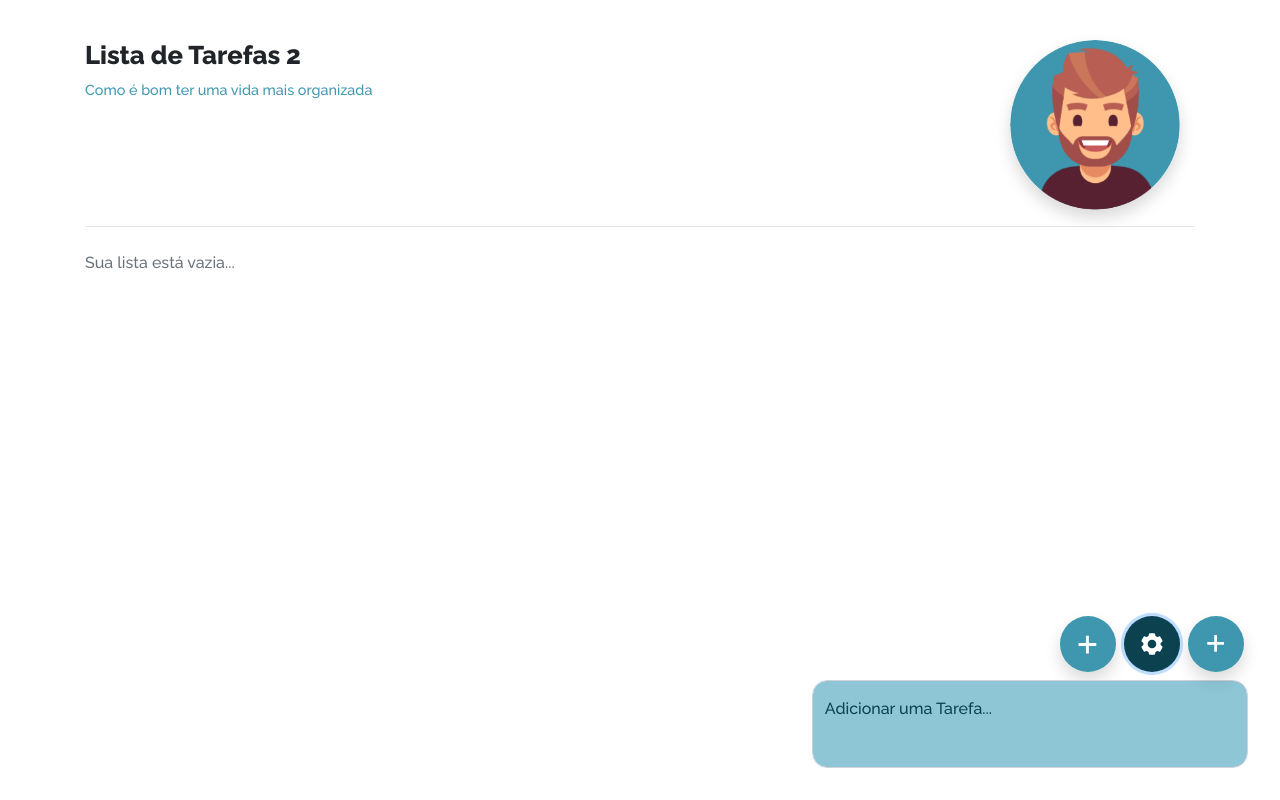
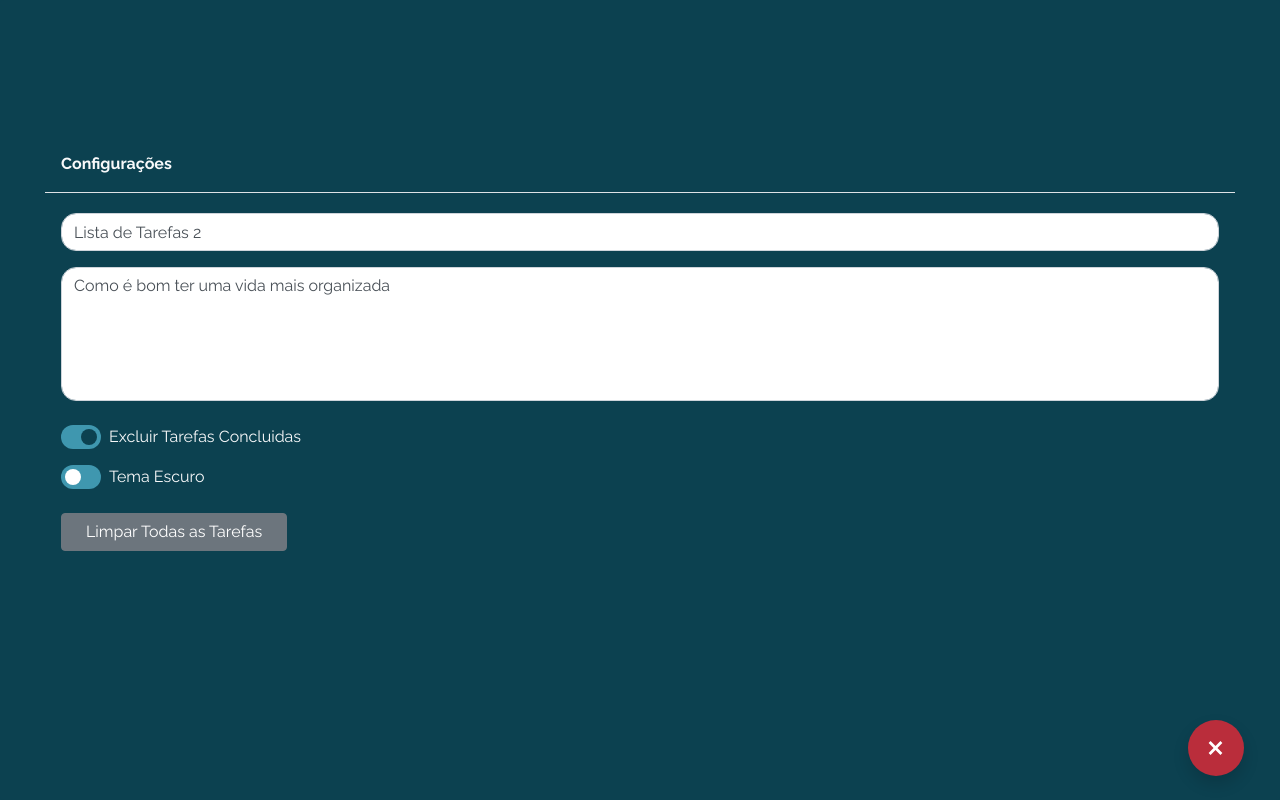
Before and after one commit to mateus-lopes/taskify, a Vue app: page / in a window 1280 px wide. Both pictures are taken after a click on the button 1151 px from the left and 644 px from the top of the page. Built offline with nearby package versions, Linux system fonts and the light colour scheme.

Commit message:
Add files via upload
version 1.2.1

```diff
--- a/src/App.vue
+++ b/src/App.vue
@@ -1,22 +1,24 @@
 <template>
-  <div  class='py-4 container'>
-    <TitleList  :title='title' :description='description' :src_user='src_user' />
-    <TasksList  :tasks='tasks' />
-    <TaskButton :title='title' :description='description' :src_user='src_user' :delete_auto_check='delete_auto_check' />
+    <div class='py-4 container'>
+        <TitleList :title='title_special' :description='description_special' :src_user='src_user' />
+        <TasksList @check="checked" :tasks='tasks' />
+        <NavBar @delete_tasks="delete_tasks" @update_description="update_description" @update_title="update_title"
+            @dark_mode="dark_mode" @delete_auto="delete_auto" @add_task="add_task" :title='title'
+            :description='description' :dark="dark" :delete_auto_check='delete_auto_check' />
     </div>
 </template>
 
 <script>
 import TitleList from './components/ListTitle.vue'
 import TasksList from './components/TasksList.vue'
-import TaskButton from './components/NavBar.vue'
+import NavBar from './components/NavBar.vue'
 // so vem vagabunda
 export default {
     name: 'App',
     components: {
         TitleList,
         TasksList,
-    TaskButton,
+        NavBar,
     },
     data() {
         return {
@@ -35,59 +37,51 @@ export default {
         }
     },
     methods: {
-      animation_add_task(){
-          if(this.active_config == true){
-              this.active_config = false
-              this.key = false
-          } else{
-              if(this.active_task == false) {
-                  this.active_task = true
-                  this.key = true
-              }else{
-                  this.active_task = false
-                  this.key = false
+        add_task(item) {
+            this.tasks.push({
+                title: item, checked: false
+            })
+        },
+        delete_tasks() {
+            this.tasks = []
+        },
+        delete_auto() {
+            (this.delete_auto_check == true) ? this.delete_auto_check = false : this.delete_auto_check = true
+            console.log('delete_auto', this.delete_auto_check)
+        },
+        dark_mode() {
+            (this.dark == true) ? this.dark = false : this.dark = true
+            console.log('dark_mode', this.dark)
+        },
+        checked(index) {
+            if (this.delete_auto_check == true) {
+
+                setTimeout(() => {
+                    if (this.delete_auto_check == true) {
+                        this.tasks.splice(parseInt(index), 1)
                     }
+                }, 400)
             }
         },
-      edit_config(){
-          if(this.active_config == false) {
-              this.active_task = false
-              this.key = true
-              this.active_config = true
-          }
+        update_description(value) {
+            this.description = value
         },
-      add_task(){
-          if(this.new_task != ''){
-              this.tasks.push({
-                  title: this.new_task, checked: false
-              })
-              this.new_task = '';
-              (this.animation_add == true) ? this.animation_add = false : this.animation_add = true
-          }else{
-              (this.error_add_task == true) ? this.error_add_task = false : this.error_add_task = true
-          }
-      },
-      delete_tasks(){
-          this.tasks = []
-      },
-      checked(index) {
-          setTimeout(() => {
-              if(this.delete_auto == true){this.tasks.splice(parseInt(index), 1)}
-          }, 300)
+        update_title(value) {
+            this.title = value
         }
     },
     computed: {
-      title_special(){
-          if(this.title.length > 20) {
+        title_special() {
+            if (this.title.length > 20) {
                 return this.title.slice(0, 19) + '...'
-          }else{
+            } else {
                 return this.title
             }
         },
-      description_special(){
-        if(this.description.length > 88) {
+        description_special() {
+            if (this.description.length > 88) {
                 return this.description.slice(0, 87) + '...'
-        }else{
+            } else {
                 return this.description
             }
         },
@@ -97,12 +91,104 @@ export default {
 </script>
 
 <style>
-
-input, textarea, input:focus, textarea:focus {
+input,
+textarea,
+input:focus,
+textarea:focus {
     border-radius: 15px !important;
     outline: 0;
-  resize:none;
+    resize: none;
     background: dotted;
 }
 
+/* ---- resposividade ---- */
+
+@media screen and (min-width:375px) {
+
+    /* -- img user -- */
+    .header .img_user {
+        max-width: 100%;
+    }
+
+    /* -- title -- */
+    .h2_title {
+        padding-left: 0;
+        background-color: transparent;
+    }
+
+    .p_title {
+        padding-left: 0;
+    }
+
+    /* -- navbar -- */
+    .div_add_task .div_btn_close {
+        width: 3rem;
+        height: 3rem;
+        padding: .5em;
+    }
+
+    .div_add_task .div_btn_add {
+        width: 3rem;
+        height: 3rem;
+        padding: .5em;
+    }
+
+    .div_add_task .div_icon_config {
+        position: relative;
+        width: 3rem;
+        height: 3rem;
+        padding: .58em .69em .69em .69em;
+    }
+}
+
+@media screen and (min-width:425px) {
+
+    /* -- img user -- */
+    .header .img_user {
+        max-width: 70%;
+    }
+
+}
+
+@media screen and (min-width:768px) {
+
+    /* -- img user -- */
+    .header .img_user {
+        max-width: 50%;
+    }
+
+    /* -- title -- */
+    .header .h2_title {
+        font-weight: 800;
+        font-size: 1.6em;
+        border: none;
+        width: 100%;
+    }
+
+    .header .p_title {
+        color: #3f97af;
+        font-weight: 500;
+        font-size: .9em;
+    }
+
+    /* -- navbar -- */
+    .div_add_task .div_btn_close {
+        width: 3.5rem;
+        height: 3.5rem;
+        padding: .65em;
+    }
+
+    .div_add_task .div_btn_add {
+        width: 3.5rem;
+        height: 3.5rem;
+        padding: .6em;
+    }
+
+    .div_add_task .div_icon_config {
+        position: relative;
+        width: 3.5rem;
+        height: 3.5rem;
+        padding: .85em .88em .88em .88em;
+    }
+}
 </style>
--- a/src/components/NavBar.vue
+++ b/src/components/NavBar.vue
@@ -1,13 +1,19 @@
 <template>
-    <div class='div_add_task'>
+    <div @keyup.esc="hidden_configs" class='div_add_task'>
         <div class='row'>
             <div class='div_wrapper py-2'>
-                <AddBtn :active_task="active_task" :error_add_task="error_add_task"/>
-                <ConfigBtn :title="title" :delete_auto_check="delete_auto_check" :description="description" :active_task="active_task" :active_config="active_config"/>
-                <NavBtn @animation="animation_add_task" :active_task="active_task" :key="key" />
+                <AddBtn @animation="add_task" :active_navbar="active_navbar" :error_add_task="error_add_task" />
+                <ConfigBtn @update_title="update_title" @update_description="update_description"
+                    @animation="show_configs" @delete_tasks="delete_tasks" @delete_auto="delete_auto" :title="title"
+                    :delete_auto_check="delete_auto_check" :description="description" :active_navbar="active_navbar"
+                    :active_config="active_config" />
+                <NavBtn @animation="show_navbar" :active_navbar="active_navbar" :key_animation="key_animation" />
             </div>
             <div class='col-12'>
-                <TaskInput :new_task="new_task" :active_task="active_task" />
+                <div :class='{ active: active_navbar }' class='div_input'>
+                    <textarea @keyup.enter='add_task' v-model='new_task' class='form-control'
+                        placeholder='Adicionar uma Tarefa...' name='input_task'></textarea>
+                </div>
             </div>
         </div>
     </div>
@@ -17,19 +23,17 @@
 import AddBtn from './NavComponents/AddBtn.vue'
 import ConfigBtn from './NavComponents/ConfigBtn.vue'
 import NavBtn from './NavComponents/NavBtn.vue'
-import TaskInput from './NavComponents/TaskInput.vue'
-// so vem vagabunda
 export default {
     components: {
         AddBtn,
         ConfigBtn,
         NavBtn,
-        TaskInput,
     },
     props: {
-        delete_auto_check:Boolean,
-        title:String,
-        description:String,
+        delete_auto_check: Boolean,
+        dark: Boolean,
+        title: String,
+        description: String,
     },
     data() {
         return {
@@ -37,68 +41,73 @@ export default {
             new_task: '',
 
             // animations
-            key: true,
+            key_animation: true,
             animation_add: true,
-            active_task: true,
+            active_navbar: true,
             active_config: false,
             error_add_task: false,
 
         }
     },
     methods: {
-        animation_add_task(){
-            console.log('executei')
-            if(this.active_config == true){
+        hidden_configs() {
+            if (this.active_config == true) {
                 this.active_config = false
-                this.key = false
-            } else{
-                if(this.active_task == false) {
-                    this.active_task = true
-                    this.key = true
-                }else{
-                    this.active_task = false
-                    this.key = false
-                }
+                this.key_animation = false
+                this.active_navbar = true
+                this.key_animation = true
             }
         },
-        edit_config(){
-            if(this.active_config == false) {
-                this.active_task = false
-                this.key = true
+        show_navbar() {
+            if (this.active_config != true) {
+                if (this.active_navbar == false) {
+                    this.active_navbar = true
+                    this.key_animation = true
+                } else {
+                    this.active_navbar = false
+                    this.key_animation = false
+                }
+            } else {
+                this.hidden_configs()
+            }
+        },
+        show_configs() {
+            if (this.active_config == false) {
+                this.active_navbar = false
+                this.key_animation = true
                 this.active_config = true
             }
         },
-        delete_tasks(){
-            this.tasks = []
+        update_title(value) {
+            this.$emit('update_title', value)
         },
-
-        // emit
-        delete_auto(){
-            // emitir
-            console.log('deletar automaticamente ativado')
+        update_description(value) {
+            this.$emit('update_description', value)
         },
-        add_task(){
-            if(this.new_task != ''){
-                // this.tasks.push({
-                //     title: this.new_task, checked: false
-                // })
-                // emitir
-                console.log('adicionar')
+        delete_tasks() {
+            this.$emit('delete_tasks')
+        },
+        add_task() {
+            this.new_task = this.new_task.trim();
+            let clean_task = this.new_task.replace('\n', '') != ''
+            if (clean_task) {
+                this.$emit('add_task', this.new_task)
                 this.new_task = '';
                 (this.animation_add == true) ? this.animation_add = false : this.animation_add = true
-            }else{
+            } else {
                 (this.error_add_task == true) ? this.error_add_task = false : this.error_add_task = true
+                this.new_task = '';
             }
         },
-        update_text(){
-            // emitir
+        delete_auto() {
+            this.$emit('delete_auto')
         }
     },
 }
 </script>
 
 <style>
-    /* - btn e input add_task - */
+/* - btn e input add_task - */
 
 .div_add_task {
     position: fixed;
@@ -226,15 +235,19 @@ export default {
     0% {
         transform: translateX(1.5px);
     }
+
     25% {
         transform: translateX(-1.6px);
     }
+
     50% {
         transform: translateX(1.5px);
     }
+
     75% {
         transform: translateX(-1.6px);
     }
+
     100% {
         transform: translateX(1.5px);
     }
@@ -256,6 +269,7 @@ export default {
     background-color: #fff;
     padding: .5em 1em;
 }
+
 #description_task {
     color: #444;
     background-color: #fff;
@@ -300,7 +314,7 @@ export default {
     right: 1px;
     bottom: 0px;
     left: -2.5px;
-    bottom:  2px;
+    bottom: 2px;
     display: flex;
     justify-content: space-between;
     align-items: center;
@@ -309,7 +323,7 @@ export default {
     transition: all .1s cubic-bezier(0.175, 0.885, 0.32, 1.275);
 }
 
-.modal-content .label_checkbox .check_task:checked + .span_checkbox::before {
+.modal-content .label_checkbox .check_task:checked+.span_checkbox::before {
     background-color: #fff;
     border: 2.2px solid #868686;
 }
@@ -369,11 +383,11 @@ export default {
     transition: .4s;
 }
 
-input:checked + .switch::before {
+input:checked+.switch::before {
     background-color: #0c4150;
 }
 
-input:checked + .switch:before {
+input:checked+.switch:before {
     -webkit-transform: translateX(1em);
     -ms-transform: translateX(1em);
     transform: translateX(1em);
@@ -418,6 +432,7 @@ input:checked + .switch:before {
         height: 100%;
         opacity: 0;
     }
+
     100% {
         opacity: 1;
     }
@@ -429,6 +444,7 @@ input:checked + .switch:before {
         height: 100%;
         opacity: 1;
     }
+
     100% {
         width: 100%;
         height: 100%;
@@ -439,5 +455,4 @@ input:checked + .switch:before {
 .btn-danger {
     border-radius: 30px;
 }
-
 </style>
--- a/src/components/NavComponents/AddBtn.vue
+++ b/src/components/NavComponents/AddBtn.vue
@@ -1,13 +1,13 @@
 <template>
-    <button @click='add_task' class='btn div_btn_add shadow' :class='{active:active_task, error_add: error_add_task}'>
-        <img :class='{active:active_task,active_add:animation_add}' src='../../assets/img/icon/close_small.svg'  class='img-fluid span_icon_add' alt='' srcset=''>
+    <button @click='$emit("animation")' class='btn div_btn_add shadow' :class='{active:active_navbar, error_add: error_add_task}'>
+        <img :class='{active:active_navbar,active_add:animation_add}' src='../../assets/img/icon/close_small.svg'  class='img-fluid span_icon_add' alt='' srcset=''>
     </button>
 </template>
 
 <script>
 export default {
     props: {
-        active_task:Boolean,
+        active_navbar:Boolean,
         animation_add:Boolean,
         error_add_task:Boolean,
     }
--- a/src/components/NavComponents/ConfigBtn.vue
+++ b/src/components/NavComponents/ConfigBtn.vue
@@ -1,7 +1,7 @@
 <template>
-    <button @click='edit_config' class='btn div_icon_config' :class='{active:active_task}'>
-        <img src='../../assets/img/icon/settings.svg'  class='img-fluid' alt='' srcset=''>
-        <span class='btn nav_wrapper' :class='{active_function:active_config}'>
+    <button @click='$emit("animation")' class='btn div_icon_config' :class='{ active: active_navbar }'>
+        <img src='../../assets/img/icon/settings.svg' class='img-fluid' alt='' srcset=''>
+        <span class='btn nav_wrapper' :class='{ active_function: active_config }'>
             <!-- nav_settings -->
             <div class='modal-content'>
                 <div class='modal-header pt-1 pb-0'>
@@ -10,27 +10,16 @@
                 <div class='modal-body'>
                     <div class='row'>
                         <div class='col-12 pt-1'>
-                            <input
-                            @click='update_text()'
-                            :value='title'
-                            type='text'
-                            class='form-control'
-                            placeholder='Carregando...'
-                            />
+                            <input @keyup="update_title" v-model="value_title" type='text' class='form-control'
+                                placeholder='Carregando...' />
                         </div>
                         <div class='col-12 pt-3'>
-                            <textarea
-                            @click='update_text()'
-                            :value='description'
-                            type='text'
-                            rows='5'
-                            class='form-control'
-                            placeholder='Carregando...'
-                            ></textarea>
+                            <textarea @keyup="update_description" v-model="value_description" type='text' rows='5'
+                                class='form-control' placeholder='Carregando...'></textarea>
                             <div>
                                 <div class='col-12 text-left px-0 pt-4'>
                                     <label class='d-block'>
-                                        <div @click="delete_auto" class='switch_box text-danger'>
+                                        <div @click="$emit('delete_auto')" class='switch_box text-danger'>
                                             <input :checked='delete_auto_check' type='checkbox'>
                                             <span class='switch round'></span>
                                         </div>
@@ -38,14 +27,16 @@
                                     </label>
                                     <label class='d-block py-2'>
                                         <div class='switch_box text-danger'>
-                                            <input v-model='dark' type='checkbox'>
+                                            <input :checked='theme_dark' type='checkbox'>
                                             <span class='switch round'></span>
                                         </div>
                                         <span class='span_name pl-2 text-light'>Tema Escuro</span>
                                     </label>
                                 </div>
                                 <label class='d-flex'>
-                                    <span @click='delete_tasks' class='btn px-4 btn-secondary mt-2'>Limpar Todas as Tarefas</span>
+                                    <span @click='$emit("delete_tasks")' class='btn px-4 btn-secondary mt-2'>Limpar
+                                        Todas as
+                                        Tarefas</span>
                                 </label>
                             </div>
                         </div>
@@ -62,12 +53,26 @@ export default {
         title: String,
         description: String,
         delete_auto_check: Boolean,
-        active_task: Boolean,
+        active_navbar: Boolean,
         active_config: Boolean,
+        theme_dark: Boolean,
+    },
+    data() {
+        return {
+            value_title: this.title,
+            value_description: this.description
+        }
+    },
+    methods: {
+        update_title(event){
+            this.$emit('update_title', event.target.value)
+        },
+        update_description(event) {
+            this.$emit('update_description', event.target.value)
+        }
     }
 }
 </script>
 
 <style>
-
 </style>
--- a/src/components/NavComponents/NavBtn.vue
+++ b/src/components/NavComponents/NavBtn.vue
@@ -1,6 +1,6 @@
 <template>
-    <button @click='$emit("animation")' :class='{active:active_task,active:key}' class='btn div_btn_close shadow z-1'>
-        <img :class='{active:active_task, active:key}' src='../../assets/img/icon/close_small.svg' class='img-fluid span_icon_close' alt='' srcset=''>
+    <button @click='$emit("animation")' :class='{active:active_navbar,active:key_animation}' class='btn div_btn_close shadow z-1'>
+        <img :class='{active:active_navbar, active:key_animation}' src='../../assets/img/icon/close_small.svg' class='img-fluid span_icon_close' alt='' srcset=''>
     </button>
 </template>
 
@@ -8,8 +8,8 @@
 export default {
     emits: ['animation'],
     props: {
-        active_task:Boolean,
-        key:Boolean,
+        active_navbar:Boolean,
+        key_animation:Boolean,
     }
 }
 </script>
--- a/src/components/NavComponents/TaskInput.vue
+++ b/src/components/NavComponents/TaskInput.vue
@@ -1,13 +1,19 @@
 <template>
-    <div :class='{active:active_task}' class='div_input'>
-        <textarea @keyup.enter='add_task' v-model='new_task' class='form-control' placeholder='Adicionar uma Tarefa...' name='input_task'></textarea>
+    <div :class='{active:active_navbar}' class='div_input'>
+        <textarea @keyup.enter="$emit('add', task_value)" v-model='task_value' class='form-control' placeholder='Adicionar uma Tarefa...' name='input_task'></textarea>
     </div>
 </template>
 
 <script>
 export default {
     props: {
-        active_task:Boolean,
+        active_navbar:Boolean,
+        new_task:String
+    },
+    data(){
+        return {
+            task_value: this.new_task,
+        }
     }
 }
 </script>
```
Also changed, not shown: src/components/ListTitle.vue (+0 -31 lines), src/components/TasksList.vue (+2 -5 lines), src/components/UserAvatar.vue (+0 -22 lines). Lines whose indentation alone changed are shown as unchanged.
